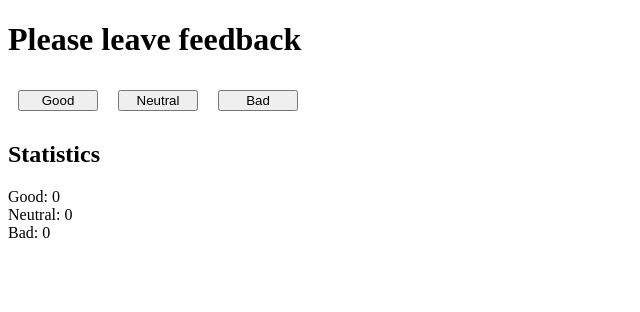
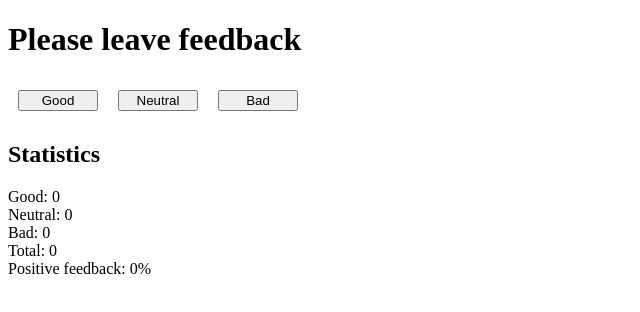
Before and after one commit to Mira1702/goit-react-hw-02-feedback, a React (Create React App) app: page / in a window 1280 px wide. Shown: the top 312 px of the page, without its empty margins (0-640 px from the left). Built offline with nearby package versions, Linux system fonts and the light colour scheme.

Commit message:
выполнен шаг 2

```diff
--- a/src/components/feedback/Feedback.js
+++ b/src/components/feedback/Feedback.js
@@ -24,6 +24,19 @@ class Feedback extends Component {
         }));
     }
 
+    countTotalFeedback = () => {
+        const { good, neutral, bad } = this.state;
+        const total = good + neutral + bad;
+        return total;
+    };
+
+    countPositiveFeedbackPercentage = () => {
+        const { good } = this.state;
+        const total = this.countTotalFeedback();
+        return total ? Math.round((good / total) * 100) : 0;
+    }
+
+
     render() {
         return (
             <div className="Feedback">
@@ -44,8 +57,9 @@ class Feedback extends Component {
                     <span>Good: {this.state.good}</span>
                     <span>Neutral: {this.state.neutral}</span>
                     <span>Bad: {this.state.bad}</span>
+                    <span>Total: {this.countTotalFeedback()} </span>
+                    <span>Positive feedback: {this.countPositiveFeedbackPercentage()}%</span>
                 </div>
-
             </div>
         )
     }
```
